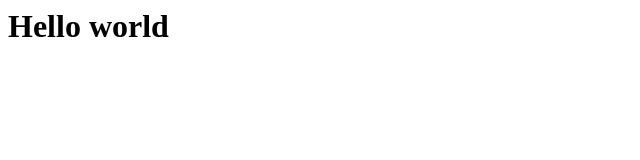
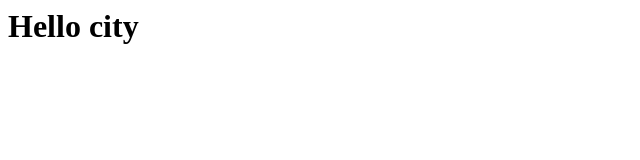
Before and after one commit to auladac/projeto, a plain HTML site: page index.html in a window 1280 px wide. Shown: the full height of the page, 0-640 px from the left. Drawn offline with Linux system fonts and the light colour scheme.

Commit message:
Alterado index.html e adicionado novo arquivo home.html

```diff
--- a/index.html
+++ b/index.html
@@ -1 +1 @@
-<h1>Hello world</h1>
+<h1>Hello city</h1>
```
Also changed, not shown: home.html (added, +1 -0 lines).
